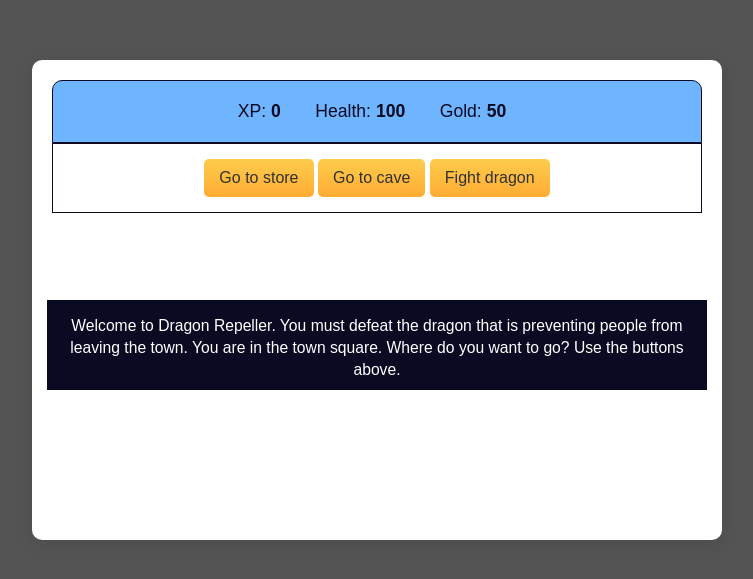
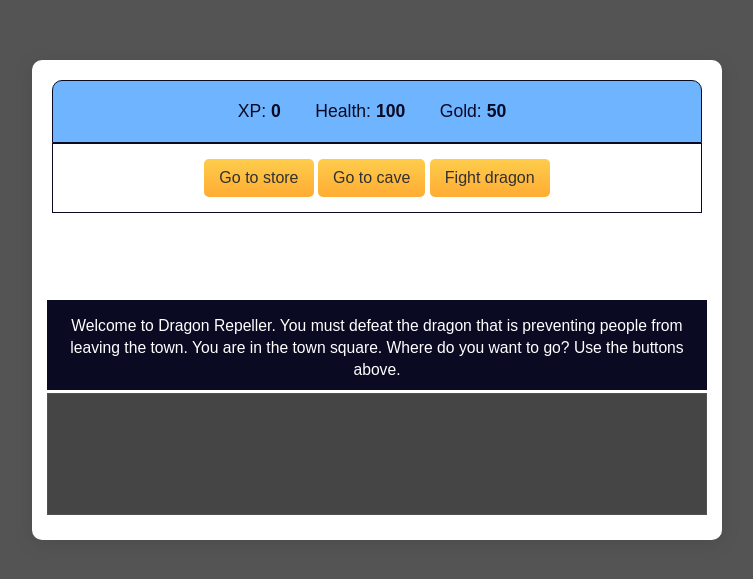
Before and after one commit to KrisIlich/textbasedRPG, a plain HTML site: page index.html in a window 1280 px wide. Shown: the part 115-694 px from the top of the page, without its empty margins (263-1016 px from the left). Drawn offline with Linux system fonts and the light colour scheme.

Commit message:
Update index.html
added a detailed console

```diff
--- a/index.html
+++ b/index.html
@@ -36,6 +36,7 @@
         preventing people from leaving the town. You are in the town square.
         Where do you want to go? Use the buttons above.
       </div>
+      <div id="console"></div>
     </div>
     <script src="./script.js"></script>
   </body>
```
